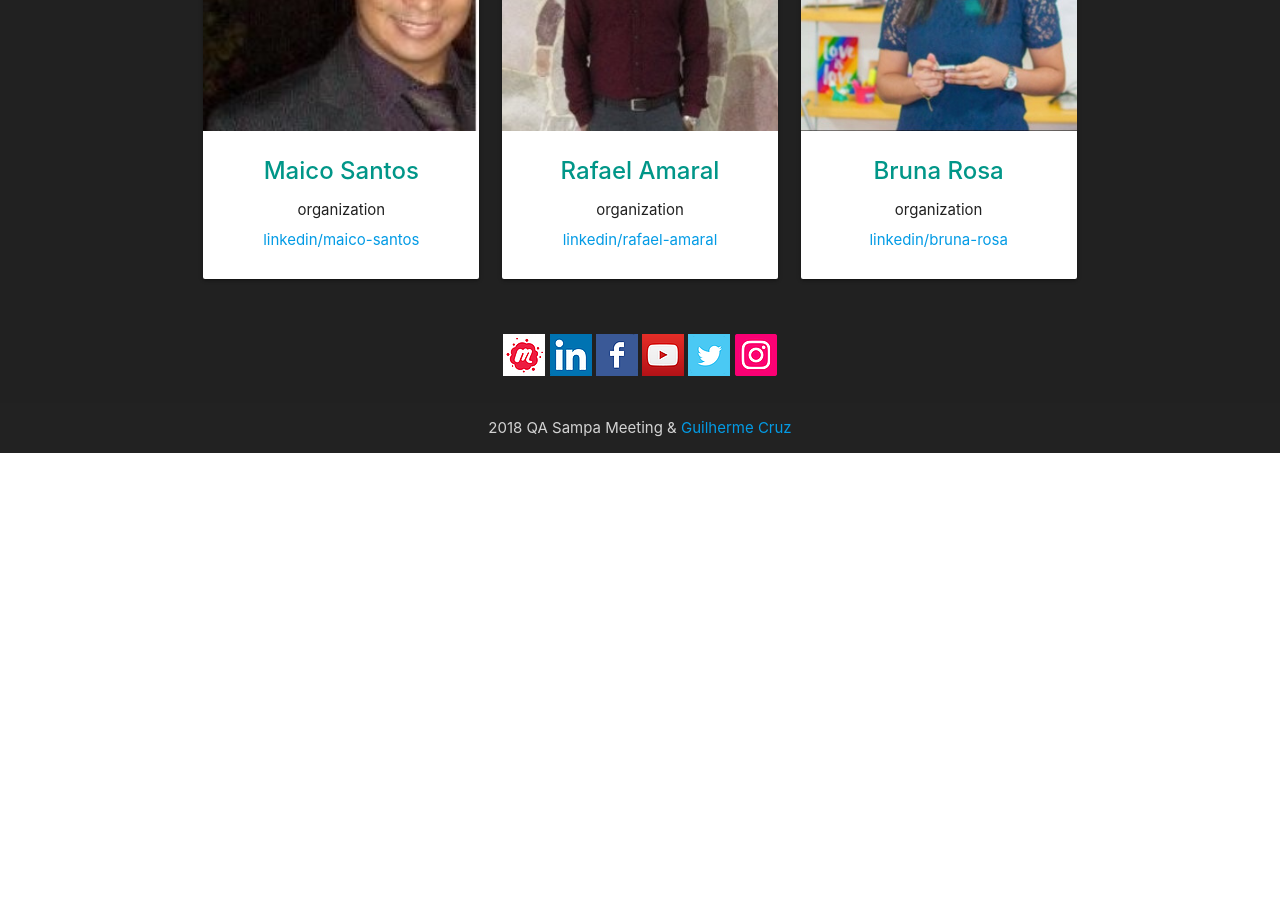
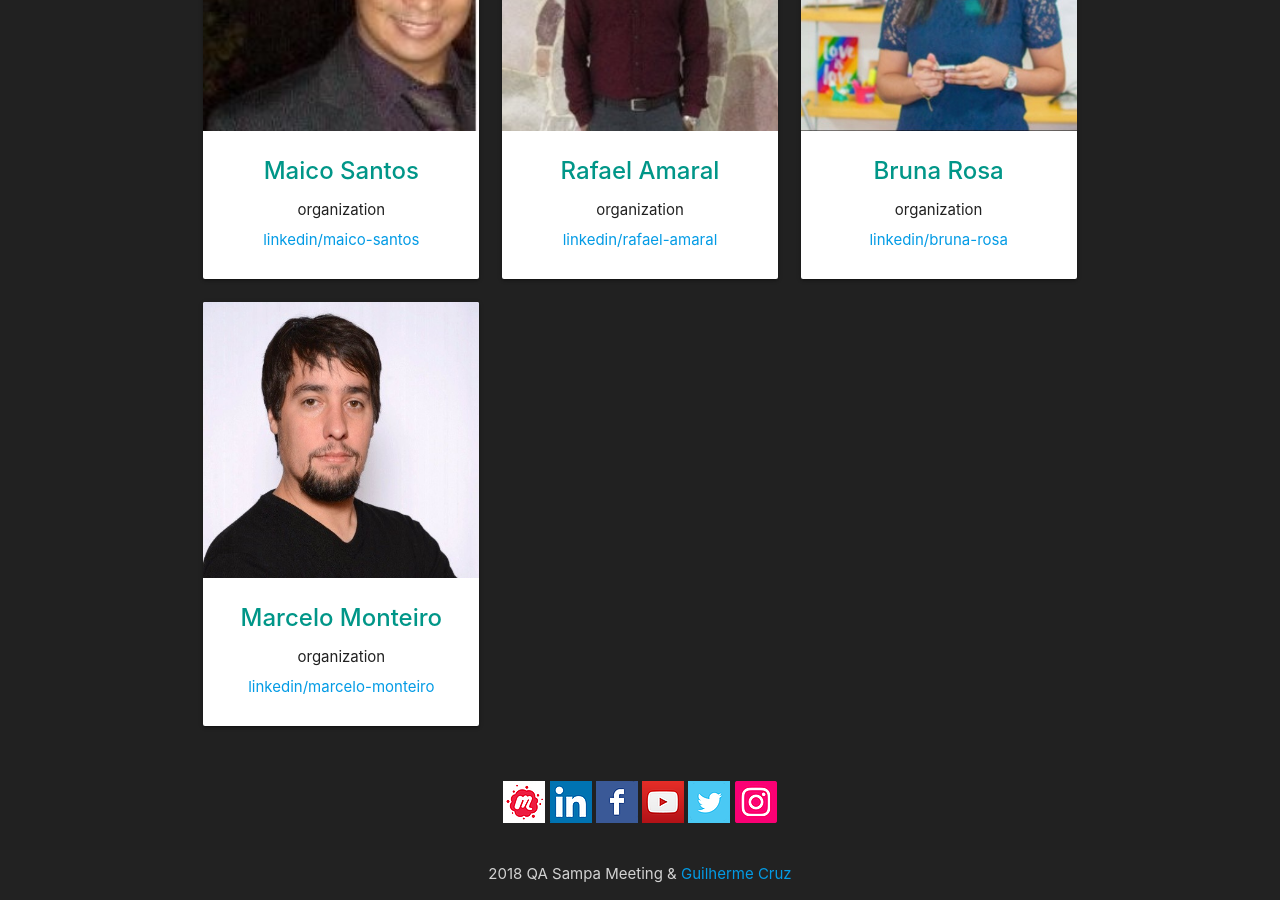
Before and after one commit to qasampameeting/qasampameeting.github.io, a Jekyll site: the page built from team.md, in a window 1280 px wide and 900 px high, scrolled down 1267 px. Built offline with Jekyll 4.4.1, drawn with Linux system fonts in a browser that asks for light colours; nearby versions of some CDN libraries; before the commit the page ends 1720 px from its top, so only the background shows below that.

Commit message:
team changes

```diff
--- a/_config.yml
+++ b/_config.yml
@@ -194,6 +194,13 @@ team:
     link: https://www.linkedin.com/in/bruna-rosa-qa/
     link_text: linkedin/bruna-rosa
 
+  - name: Marcelo Monteiro
+    role: organization
+    image: marcelo-monteiro.jpg
+    link: https://www.linkedin.com/in/marcelo-monteiro-7887666b/
+    link_text: linkedin/marcelo-monteiro
+
+
 
 
 # SOCIAL MEDIA
```
Also changed, not shown: assets/img/team/marcelo-monteiro.jpg (added).
